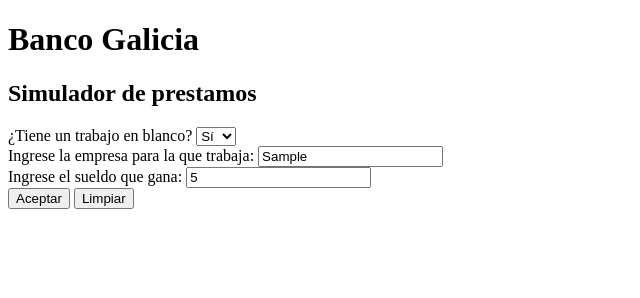
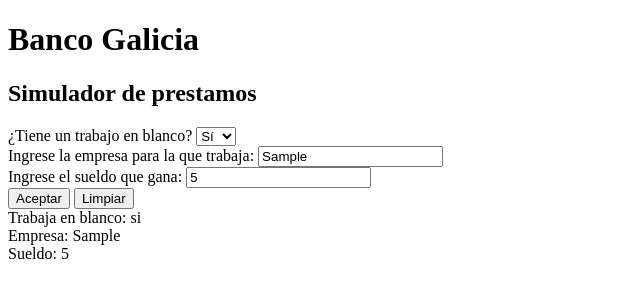
Before and after one commit to lucaslecu/simulador_prestamos, a plain HTML site: page index.html in a window 1280 px wide. Both pictures are taken after typing "Sample", "5" into the empty fields and a click on the input "Aceptar". Shown: the whole page, without its empty margins (0-640 px from the left). Drawn offline with Linux system fonts and the light colour scheme.

Commit message:
arreglo cosas

```diff
--- a/index.html
+++ b/index.html
@@ -15,7 +15,7 @@
         <div>
             <h2>Simulador de prestamos</h2>
 
-            <form id="formulario" action="#" method="post">
+            <form id="formulario">
                 <label for="">¿Tiene un trabajo en blanco?</label>
                 <select name="trabajo" id="trabajo">
                     <option value="si">Sí</option>
@@ -32,7 +32,9 @@
                     <input type="reset" value="Limpiar">
                 </div>
             </form>
+            <div id="resultado"></div>
 
+        </div>
 
         </div>
 
--- a/js/scrip.js
+++ b/js/scrip.js
@@ -176,7 +176,7 @@ formulario.addEventListener('submit', (event) => {
   const empresa = document.getElementById('empresa').value;
   const sueldo = document.getElementById('sueldo').value;
 
-  if(trabajo === "NO") {
+  if(trabajo === "no") {
     resultadoDiv.innerHTML = "Lo siento, no se le puede otorgar el préstamo.";
   } else {
     resultadoDiv.innerHTML = `Trabaja en blanco: ${trabajo}<br>Empresa: ${empresa}<br>Sueldo: ${sueldo}`;
```
